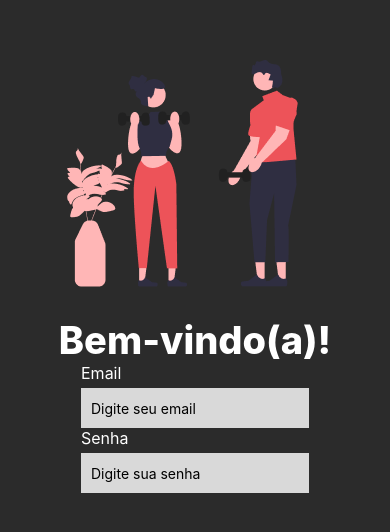
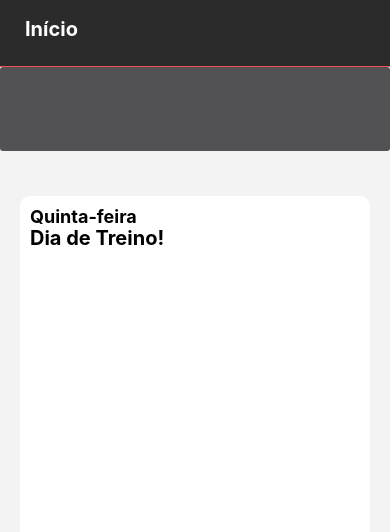
Before and after one commit to filipenevesz/ltd_academia, a React Native app: screen / in a window 390 px wide. Shown: the top 532 px of the page. Built offline with nearby package versions, Linux system fonts and the light colour scheme.

Commit message:
testando tela de home

```diff
--- a/App.js
+++ b/App.js
@@ -1,10 +1,12 @@
 import { StatusBar } from 'expo-status-bar';
 import { Login } from './screens/login-page/login';
+import HomeScreen from './screens/home'
 
 export default function App() {
   return (
     <>
-      <Login />
+      {/* <Login /> */}
+      <HomeScreen/>
       <StatusBar style="auto" />
     </>
   );
```
Also changed, not shown: screens/home/icones/icon.js (+4 -4 lines), screens/home/index.js (renamed from screens/home/home.js, +2 -2 lines).
